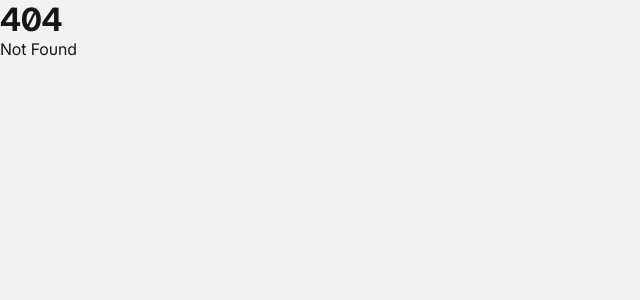
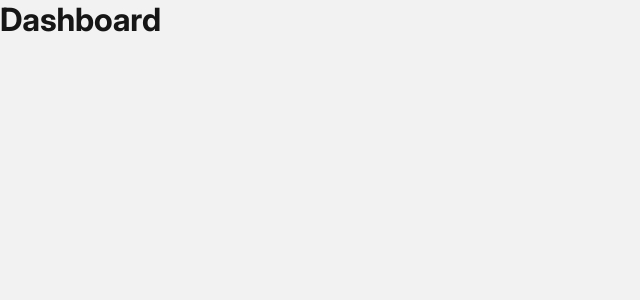
Before and after one commit to cgoern/fettenkett-web, a SvelteKit app: page /dashboard in a window 1280 px wide. Before the commit this address had no page. Shown: the top 300 px of the page, without its empty margins (0-640 px from the left). Built offline with nearby package versions, Linux system fonts and the light colour scheme.

Commit message:
Add routes structure

```diff
--- /dev/null
+++ b/src/routes/dashboard/+page.svelte
@@ -0,0 +1 @@
+<h1>Dashboard</h1>
--- /dev/null
+++ b/src/routes/login/+page.svelte
@@ -0,0 +1 @@
+<h1>Login</h1>
```
Also changed, not shown: src/routes/+page.server.ts (added), src/routes/dashboard/+page.server.ts (added), src/routes/login/+page.server.ts (added).
